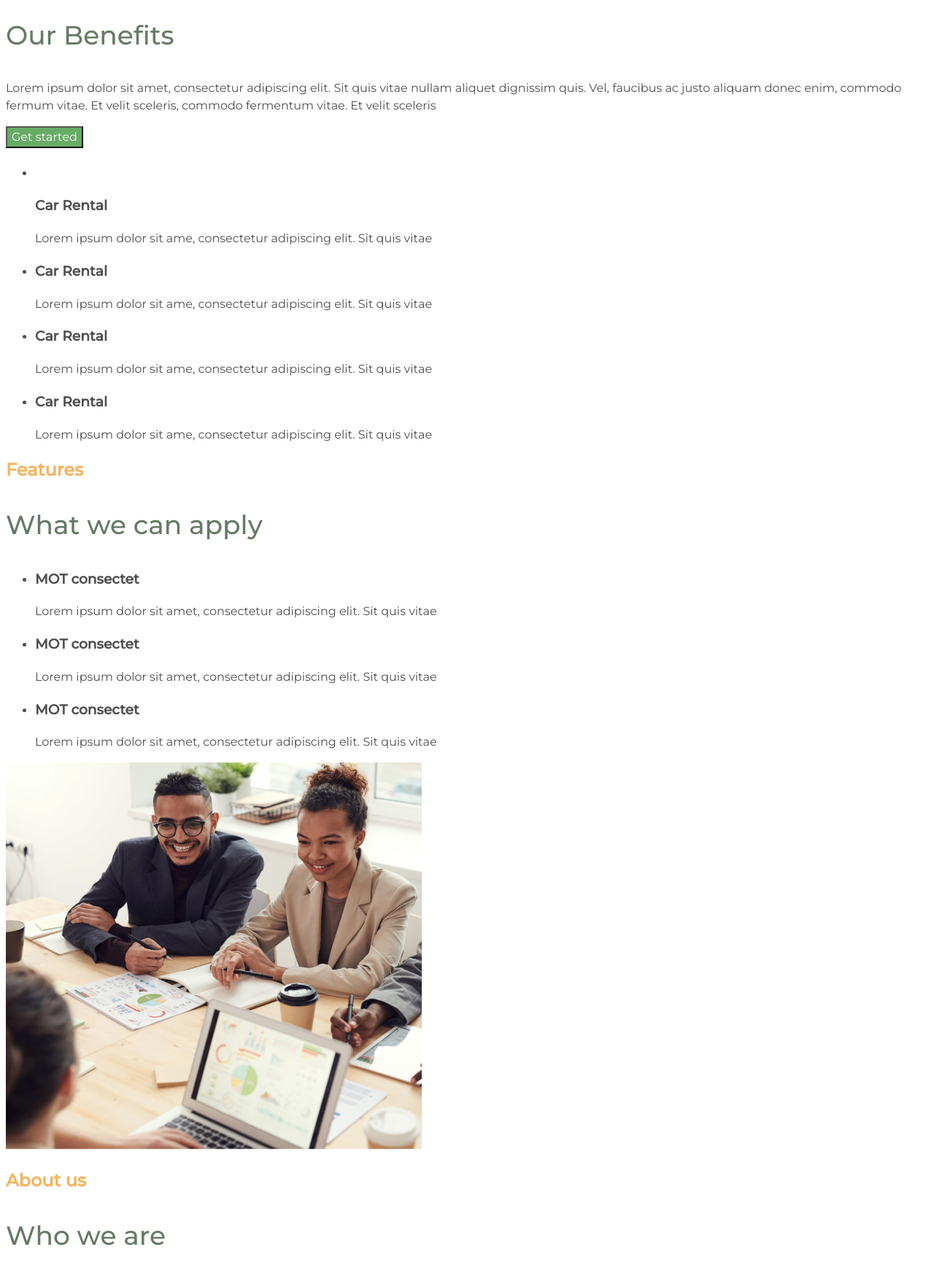
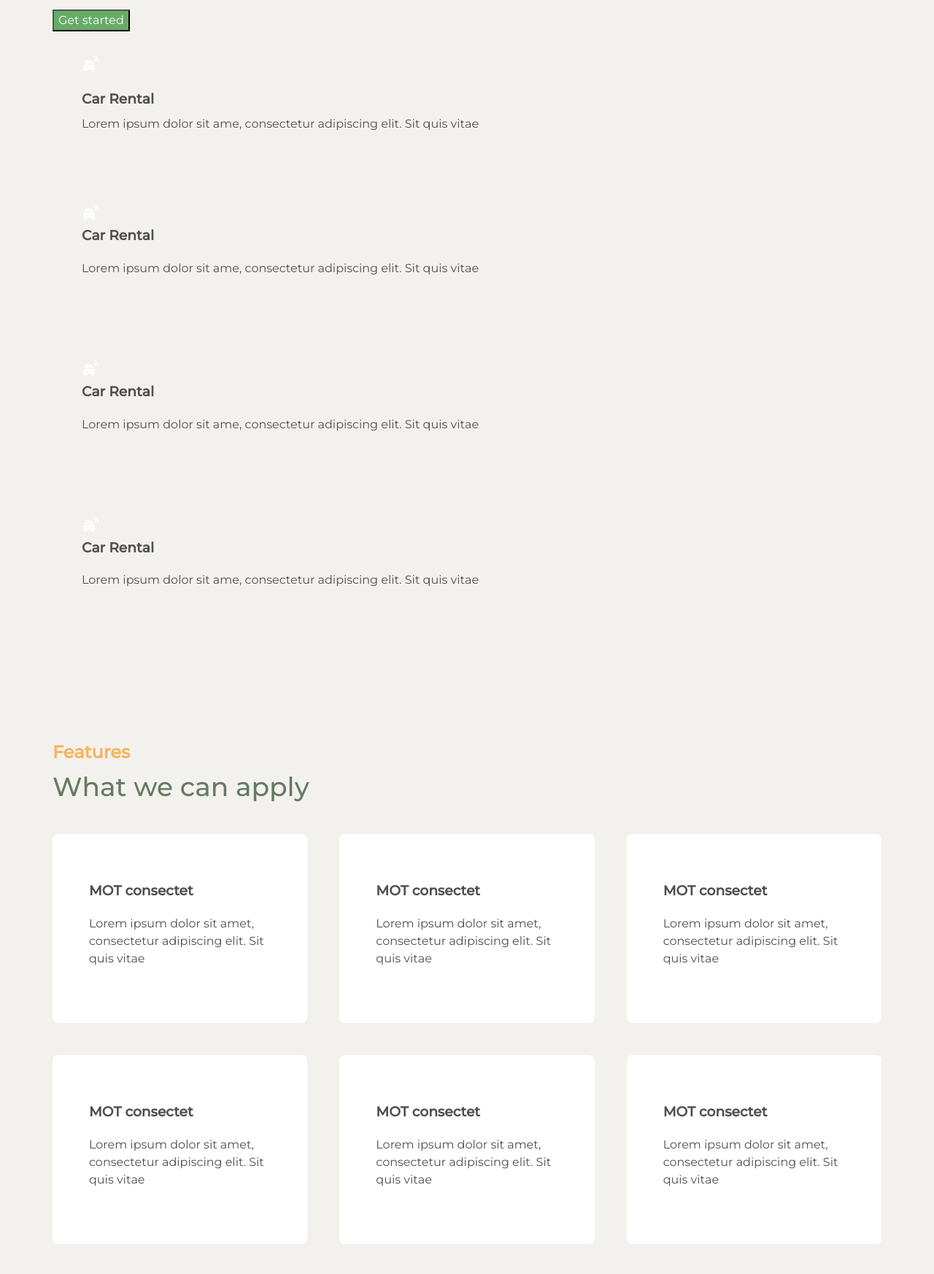
Before and after one commit to flashforward55/-Awesome, a plain HTML site: page index.html in a window 1280 px wide. Shown: the part 1042-2788 px from the top of the page at 73% size. Drawn offline with nearby package versions, Linux system fonts and the light colour scheme.

Commit message:
Добавлены flex стили

```diff
--- a/css/style.css
+++ b/css/style.css
@@ -29,6 +29,7 @@
   --color-primary: #4f4f4f;
   --color-secondary: #333;
   --color-invert: #fff;
+  --color-background: #f3f1ee;
 
   --color-text-action: #fefefe;
   --color-background-action: #66ac66;
@@ -48,6 +49,55 @@ body {
   font-weight: 400;
   line-height: 1.5;
   font-family: 'Montserrat', sans-serif;
+  background-color: var(--color-background);
+}
+
+ul {
+  margin: 0;
+  padding: 0;
+  list-style-type: none;
+}
+
+h1,
+h2,
+h3,
+h4,
+h5,
+h6,
+p {
+  margin-top: 0;
+}
+
+/* Header */
+.container {
+  width: 100%;
+  max-width: 1168px;
+  margin: 0 auto;
+  padding: 0 16px;
+}
+
+/* Header */
+.header {
+  padding-top: 48px;
+}
+
+.header-container {
+  display: flex;
+  align-items: center;
+  justify-content: space-between;
+  gap: 40px;
+}
+
+.header-nav {
+  display: flex;
+  align-items: center;
+  justify-content: space-between;
+  flex-grow: 1;
+}
+
+.header-menu {
+  display: flex;
+  gap: 40px;
 }
 
 .header-link {
@@ -68,25 +118,89 @@ body {
   background-color: var(--color-background-action);
 }
 
+.section {
+  padding: 64px 0;
+}
+
+/* .Hero section */
+.hero-section {
+  padding: 32px 0 64px;
+}
+
+.hero-container {
+  display: flex;
+  align-items: center;
+  justify-content: space-between;
+}
+
+.hero-content {
+  max-width: 600px;
+}
+
 .hero-title {
+  /* margin-top: 0;
+  margin-bottom: 24px; */
+  margin: 0 0 24px;
   color: var(--color-secondary);
   font-size: 36px;
   font-weight: 500;
   line-height: 1.333;
-  /* white-space: nowrap;
-  overflow: hidden;
-  text-overflow: ellipsis; */
+  text-transform: uppercase;
 }
 
+.hero-text {
+  margin: 0 0 40px;
+}
+
+/* Heading */
 .heading-title {
+  margin: 0 0 8px;
   color: var(--color-heading-title);
   font-size: 24px;
   line-height: 1.333;
 }
 
 .heading-subtitle {
+  margin: 0 0 40px;
   color: var(--color-heading-subtitle);
   font-size: 36px;
   font-weight: 500;
   line-height: 1.333;
 }
+
+/* Advantage section */
+.advantage-card {
+  padding: 32px 40px;
+  border-radius: 8px;
+  margin-bottom: 32px;
+}
+
+.advantage-card:hover {
+  background-color: var(--color-invert);
+}
+
+.advantage-card-img {
+  margin-bottom: 16px;
+}
+
+.advantage-card-title {
+  margin-bottom: 8px;
+}
+
+.advantage-card-text {
+  margin-bottom: 0;
+}
+
+/* Features section */
+.features-list {
+  display: flex;
+  gap: 44px;
+  flex-wrap: wrap;
+}
+
+.features-item {
+  padding: 64px 50px 60px;
+  flex-basis: calc((100% - 88px) / 3);
+  background-color: var(--color-invert);
+  border-radius: 8px;
+}
--- a/index.html
+++ b/index.html
@@ -7,21 +7,26 @@
   <meta name="viewport" content="width=device-width, initial-scale=1.0" />
   <title>Awesome UI</title>
   <!-- Fonts -->
-  <link rel="preconnect" href="https://fonts.googleapis.com">
-  <link rel="preconnect" href="https://fonts.gstatic.com" crossorigin>
+  <link rel="preconnect" href="https://fonts.googleapis.com" />
+  <link rel="preconnect" href="https://fonts.gstatic.com" crossorigin />
   <link href="https://fonts.googleapis.com/css2?family=Montserrat:ital,wght@0,400;0,500;1,400&display=swap"
-    rel="stylesheet">
+    rel="stylesheet" />
   <!-- Styles -->
+  <link rel="stylesheet" href="https://cdnjs.cloudflare.com/ajax/libs/modern-normalize/1.1.0/modern-normalize.min.css"
+    integrity="sha512-wpPYUAdjBVSE4KJnH1VR1HeZfpl1ub8YT/NKx4PuQ5NmX2tKuGu6U/JRp5y+Y8XG2tV+wKQpNHVUX03MfMFn9Q=="
+    crossorigin="anonymous" referrerpolicy="no-referrer" />
   <link rel="stylesheet" href="./css/style.css" />
 </head>
 
 <body>
-  <header>
-    <nav>
+  <header class="header">
+    <div class="container">
+      <div class="header-container">
+        <nav class="header-nav">
           <a href="/">
             <img src="./images/logo.svg" alt="Awesome UI logo" />
           </a>
-      <ul>
+          <ul class="header-menu">
             <li><a class="header-link" href="#">Benefits</a></li>
             <li><a class="header-link" href="#">Features</a></li>
             <li><a class="header-link" href="#">About</a></li>
@@ -29,105 +34,150 @@
           </ul>
         </nav>
         <button class="button" type="button">Register</button>
+      </div>
+    </div>
   </header>
   <main>
     <section class="hero-section">
+      <div class="container">
+        <div class="hero-container">
+          <div class="hero-content">
             <h1 class="hero-title" id="hero-title">
               Awesome User Interface is what we can apply
             </h1>
-      <p>
-        Lorem ipsum dolor sit amet, consectetur adipiscing elit. Augue et
-        eros, pellentesque et. Tristique ullamcorper ac pharetra in nisi sit
-        vivamus lorem.
+            <p class="hero-text">
+              Lorem ipsum dolor sit amet, consectetur adipiscing elit. Augue
+              et eros, pellentesque et. Tristique ullamcorper ac pharetra in
+              nisi sit vivamus lorem.
             </p>
             <button class="button" type="button">Get started</button>
+          </div>
           <img src="./images/hero-image.png" alt="Woman is playing tennis" />
+        </div>
+      </div>
     </section>
-    <section>
+    <section class="section">
+      <div class="container">
         <h2 class="heading-title">Advantages</h2>
         <p class="heading-subtitle">Our Benefits</p>
         <p>
           Lorem ipsum dolor sit amet, consectetur adipiscing elit. Sit quis
           vitae nullam aliquet dignissim quis. Vel, faucibus ac justo aliquam
-        donec enim, commodo fermum vitae. Et velit sceleris, commodo fermentum
-        vitae. Et velit sceleris
+          donec enim, commodo fermum vitae. Et velit sceleris, commodo
+          fermentum vitae. Et velit sceleris
         </p>
         <button class="button" type="button">Get started</button>
         <ul>
           <li>
+            <div class="advantage-card">
+              <img class="advantage-card-img" src="./images/smart-car.svg" alt="" />
+              <h3 class="advantage-card-title">Car Rental</h3>
+              <p class="advantage-card-text">
+                Lorem ipsum dolor sit ame, consectetur adipiscing elit. Sit
+                quis vitae
+              </p>
+            </div>
+          </li>
+          <li>
+            <div class="advantage-card">
               <img src="./images/smart-car.svg" alt="" />
               <h3>Car Rental</h3>
               <p>
-            Lorem ipsum dolor sit ame, consectetur adipiscing elit. Sit quis
-            vitae
+                Lorem ipsum dolor sit ame, consectetur adipiscing elit. Sit
+                quis vitae
+              </p>
+            </div>
+          </li>
+          <li>
+            <div class="advantage-card">
+              <img src="./images/smart-car.svg" alt="" />
+              <h3>Car Rental</h3>
+              <p>
+                Lorem ipsum dolor sit ame, consectetur adipiscing elit. Sit
+                quis vitae
+              </p>
+            </div>
+          </li>
+          <li>
+            <div class="advantage-card">
+              <img src="./images/smart-car.svg" alt="" />
+              <h3>Car Rental</h3>
+              <p>
+                Lorem ipsum dolor sit ame, consectetur adipiscing elit. Sit
+                quis vitae
+              </p>
+            </div>
+          </li>
+        </ul>
+      </div>
+    </section>
+    <section class="section">
+      <div class="container">
+        <h2 class="heading-title">Features</h2>
+        <p class="heading-subtitle">What we can apply</p>
+        <ul class="features-list">
+          <li class="features-item">
+            <h3>MOT consectet</h3>
+            <p>
+              Lorem ipsum dolor sit amet, consectetur adipiscing elit. Sit
+              quis vitae
             </p>
           </li>
-        <li>
-          <!-- <img src="" alt="" /> -->
-          <h3>Car Rental</h3>
+          <li class="features-item">
+            <h3>MOT consectet</h3>
             <p>
-            Lorem ipsum dolor sit ame, consectetur adipiscing elit. Sit quis
-            vitae
+              Lorem ipsum dolor sit amet, consectetur adipiscing elit. Sit
+              quis vitae
             </p>
           </li>
-        <li>
-          <!-- <img src="" alt="" /> -->
-          <h3>Car Rental</h3>
+          <li class="features-item">
+            <h3>MOT consectet</h3>
             <p>
-            Lorem ipsum dolor sit ame, consectetur adipiscing elit. Sit quis
-            vitae
+              Lorem ipsum dolor sit amet, consectetur adipiscing elit. Sit
+              quis vitae
             </p>
           </li>
-        <li>
-          <!-- <img src="" alt="" /> -->
-          <h3>Car Rental</h3>
+          <li class="features-item">
+            <h3>MOT consectet</h3>
             <p>
-            Lorem ipsum dolor sit ame, consectetur adipiscing elit. Sit quis
-            vitae
+              Lorem ipsum dolor sit amet, consectetur adipiscing elit. Sit
+              quis vitae
+            </p>
+          </li>
+          <li class="features-item">
+            <h3>MOT consectet</h3>
+            <p>
+              Lorem ipsum dolor sit amet, consectetur adipiscing elit. Sit
+              quis vitae
+            </p>
+          </li>
+          <li class="features-item">
+            <h3>MOT consectet</h3>
+            <p>
+              Lorem ipsum dolor sit amet, consectetur adipiscing elit. Sit
+              quis vitae
             </p>
           </li>
         </ul>
+      </div>
     </section>
-    <section>
-      <h2 class="heading-title">Features</h2>
-      <p class="heading-subtitle">What we can apply</p>
-      <ul>
-        <li>
-          <h3>MOT consectet</h3>
-          <p>
-            Lorem ipsum dolor sit amet, consectetur adipiscing elit. Sit quis
-            vitae
-          </p>
-        </li>
-        <li>
-          <h3>MOT consectet</h3>
-          <p>
-            Lorem ipsum dolor sit amet, consectetur adipiscing elit. Sit quis
-            vitae
-          </p>
-        </li>
-        <li>
-          <h3>MOT consectet</h3>
-          <p>
-            Lorem ipsum dolor sit amet, consectetur adipiscing elit. Sit quis
-            vitae
-          </p>
-        </li>
-      </ul>
-    </section>
-    <section>
+    <section class="section">
+      <div class="container">
         <img src="./images/about-us-image.jpg" alt="Team members are discussing project" />
         <h2 class="heading-title">About us</h2>
         <p class="heading-subtitle">Who we are</p>
         <p>
           Lorem ipsum dolor sit amet, consectetur adipiscing elit. Sit quis
           vitae nullam aliquet dignissim quis. Vel, faucibus ac justo aliquam
-        donec enim, commodo fermentum vitae. Et velit sceleris, commodo entum
-        vitaefermentum vitae. Et velit sceleris nullam aliquet dignissim
+          donec enim, commodo fermentum vitae. Et velit sceleris, commodo
+          entum vitaefermentum vitae. Et velit sceleris nullam aliquet
+          dignissim
         </p>
         <button type="button">Get started</button>
+      </div>
     </section>
-    <section>
+    <section class="section">
+      <div class="container">
         <h2 class="heading-title">Our Team</h2>
         <p class="heading-subtitle">How we look like</p>
         <ul>
@@ -136,8 +186,8 @@
             <p>CTO May & Baker</p>
             <h3>Tayo Oshinuwa</h3>
             <blockquote>
-            “Lorem ipsum dolor sit amet, consectetur adipiscing elit. Sit quis
-            vitae“
+              “Lorem ipsum dolor sit amet, consectetur adipiscing elit. Sit
+              quis vitae“
             </blockquote>
           </li>
           <li>
@@ -145,8 +195,8 @@
             <p>CTO May & Baker</p>
             <h3>Tayo Oshinuwa</h3>
             <blockquote>
-            “Lorem ipsum dolor sit amet, consectetur adipiscing elit. Sit quis
-            vitae“
+              “Lorem ipsum dolor sit amet, consectetur adipiscing elit. Sit
+              quis vitae“
             </blockquote>
           </li>
           <li>
@@ -154,14 +204,16 @@
             <p>CTO May & Baker</p>
             <h3>Tayo Oshinuwa</h3>
             <blockquote>
-            “Lorem ipsum dolor sit amet, consectetur adipiscing elit. Sit quis
-            vitae“
+              “Lorem ipsum dolor sit amet, consectetur adipiscing elit. Sit
+              quis vitae“
             </blockquote>
           </li>
         </ul>
+      </div>
     </section>
   </main>
   <footer>
+    <div class="container">
       <a href="/">
         <img src="./images/logo.svg" alt="Awesome UI logo" />
       </a>
@@ -184,6 +236,7 @@
           </li>
         </ul>
       </address>
+    </div>
   </footer>
 </body>
 
```
Lines whose indentation alone changed are shown as unchanged.
